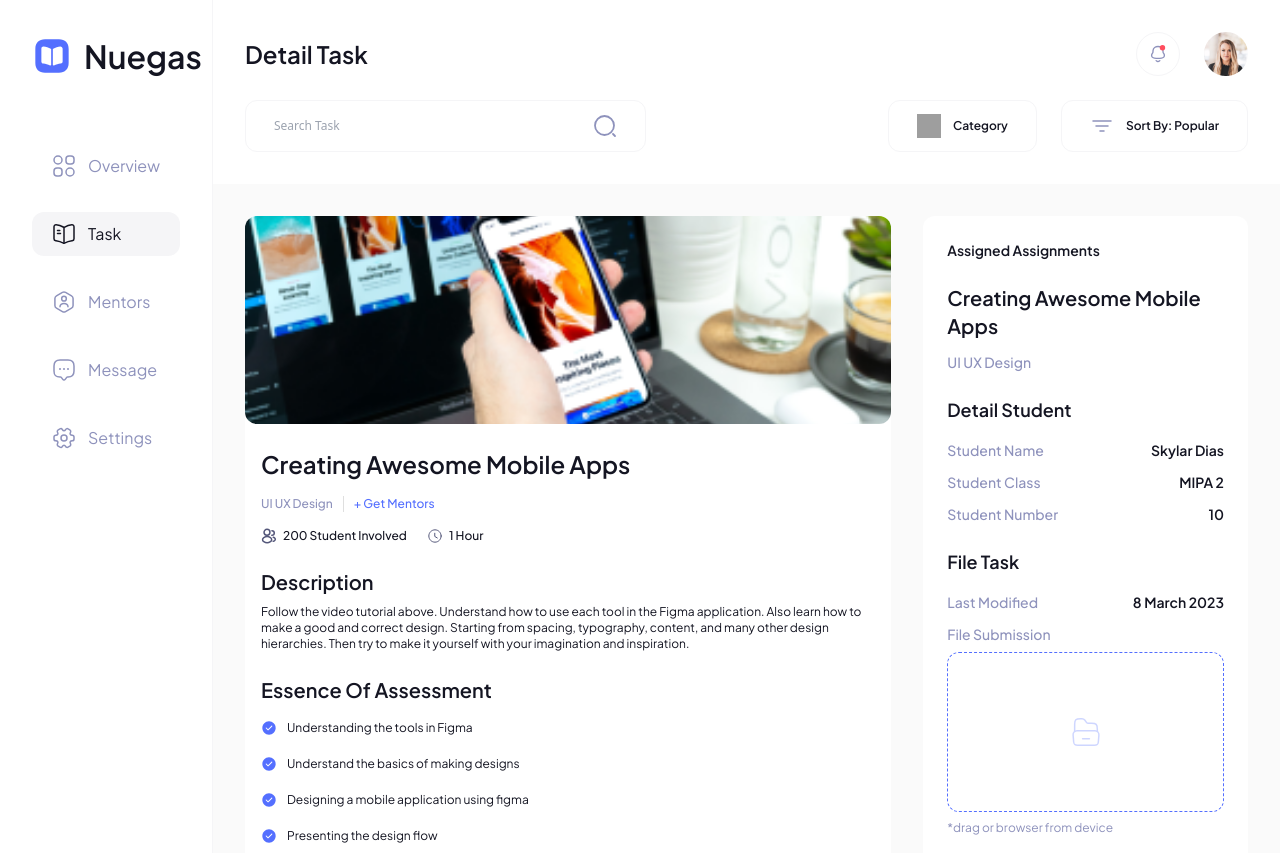
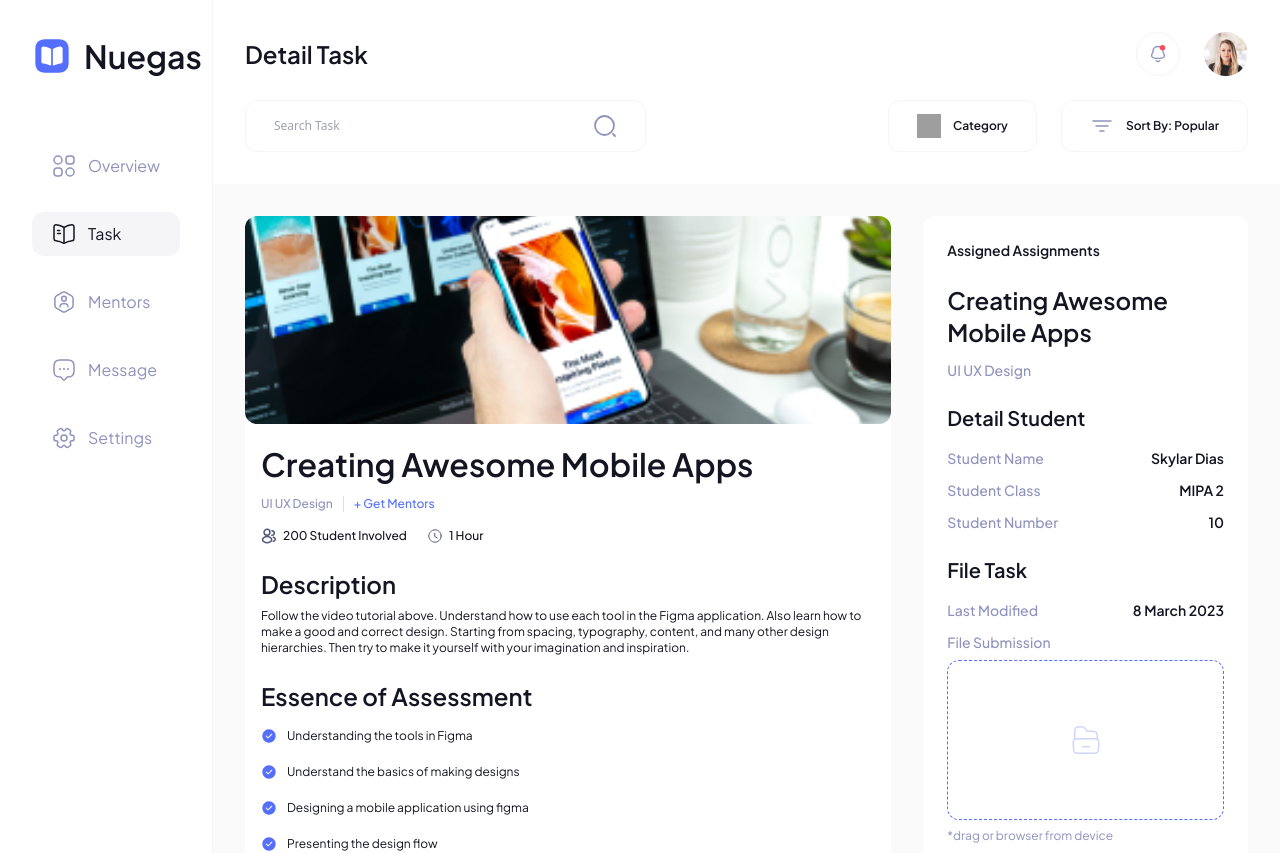
Before and after one commit to pujiragil/nuegas, a React (Vite) app: page /task/s in a window 1280 px wide. Shown: the top 853 px of the page. Built offline with nearby package versions, Linux system fonts and the light colour scheme; grey boxes are pictures that could not be loaded.

Commit message:
aplied Head component

```diff
--- a/src/components/Atoms/Assessment.tsx
+++ b/src/components/Atoms/Assessment.tsx
@@ -1,4 +1,5 @@
 import { FC } from "react";
+import Head from "./Head";
 
 interface AssessmentProps {
   assessments: string[];
@@ -7,7 +8,12 @@ interface AssessmentProps {
 const Assessment: FC<AssessmentProps> = ({ assessments }) => {
   return (
     <div className="space-y-4 px-4 text-secondary-100">
-      <h2 className="font-semibold text-xl">Essence Of Assessment</h2>
+      <Head
+        type="h2"
+        fontWeight="font-semibold"
+        fontSize={["text-xl", "md:text-2xl"]}
+        value="Essence of Assessment"
+      />
       <div className="space-y-5">
         {assessments.map((assessment, index) => (
           <div key={index} className="flex items-center gap-2.5">
--- a/src/components/Atoms/Description.tsx
+++ b/src/components/Atoms/Description.tsx
@@ -1,4 +1,5 @@
 import { FC } from "react";
+import Head from "./Head";
 
 interface DescriptionProps {
   description: string;
@@ -7,7 +8,12 @@ interface DescriptionProps {
 const Description: FC<DescriptionProps> = ({ description }) => {
   return (
     <div className="px-4 space-y-2 text-secondary-100">
-      <h2 className="text-xl font-semibold">Description</h2>
+      <Head
+        type="h2"
+        fontWeight="font-semibold"
+        fontSize={["text-xl", "md:text-2xl"]}
+        value="Description"
+      />
       <p className="font-base text-xs">{description}</p>
     </div>
   );
--- a/src/components/Card/Mentor/index.tsx
+++ b/src/components/Card/Mentor/index.tsx
@@ -1,4 +1,5 @@
 import { FC } from "react";
+import { Head } from "../../Atoms";
 
 interface MentorProps {
   avatar: string;
@@ -29,7 +30,7 @@ const Mentor: FC<MentorProps> = ({
             alt="profile"
           />
           <div className="space-y-1">
-            <h3 className="font-semibold text-secondary-100">{name}</h3>
+            <Head type="h3" fontSize="text-base" fontWeight="font-semibold" value={name} />
             <p className="text-xs font-normal text-secondary-200">{jobTitle}</p>
           </div>
         </div>
--- a/src/components/Card/Task/TaskDetail.tsx
+++ b/src/components/Card/Task/TaskDetail.tsx
@@ -1,3 +1,5 @@
+import { Head } from "../../Atoms";
+
 const TaskDetail = () => {
   return (
     <div className="bg-primary-300 p-8 flex flex-col gap-8 w-full md:w-5/12 lg:w-4/12">
@@ -26,9 +28,12 @@ const TaskDetail = () => {
             />
           </div>
           <div className="space-y-1">
-            <h3 className="font-semibold text-secondary-100">
-              Creating Awesome Mobile Apps
-            </h3>
+            <Head
+              type="h3"
+              fontSize="text-base"
+              fontWeight="font-semibold"
+              value="Creating Awesome Mobile Apps"
+            />
             <p className="text-xs font-medium text-secondary-200">
               UI/UX Designer
             </p>
--- a/src/components/Card/Task/TaskSubmission.tsx
+++ b/src/components/Card/Task/TaskSubmission.tsx
@@ -1,3 +1,5 @@
+import { Head } from "../../Atoms";
+
 const TaskSubmission = () => {
   return (
     <section className="w-full p-6 rounded-xl bg-primary-100 text-secondary-100 space-y-10 md:w-4/12">
@@ -5,14 +7,22 @@ const TaskSubmission = () => {
         <p className="text-sm font-semibold">Assigned Assignments</p>
 
         <div className="space-y-3">
-          <h2 className="text-xl font-semibold">
-            Creating Awesome Mobile Apps
-          </h2>
+          <Head
+            type="h2"
+            fontWeight="font-semibold"
+            fontSize={["text-xl", "md:text-2xl"]}
+            value="Creating Awesome Mobile Apps"
+          />
           <p className="text-secondary-300 text-sm font-medium">UI UX Design</p>
         </div>
 
         <div className="space-y-4">
-          <h3 className="text-lg font-semibold">Detail Student</h3>
+          <Head
+            type="h3"
+            fontWeight="font-semibold"
+            fontSize={["text-lg", "md:text-xl"]}
+            value="Detail Student"
+          />
           <div className="space-y-3 text-sm">
             <div className="flex items-center justify-between">
               <p className="font-medium text-secondary-300">Student Name</p>
@@ -30,7 +40,12 @@ const TaskSubmission = () => {
         </div>
 
         <div className="space-y-4">
-          <h3 className="text-lg font-semibold">File Task</h3>
+          <Head
+            type="h3"
+            fontWeight="font-semibold"
+            fontSize={["text-lg", "md:text-xl"]}
+            value="File Task"
+          />
           <div className="space-y-3 text-sm">
             <div className="flex items-center justify-between">
               <p className="text-secondary-300 font-medium">Last Modified</p>
--- a/src/components/Card/Task/index.tsx
+++ b/src/components/Card/Task/index.tsx
@@ -1,5 +1,6 @@
 import { FC } from "react";
 import { Link } from "react-router-dom";
+import { Head } from "../../Atoms";
 
 interface TaskProps {
   thumbnail: string;
@@ -29,7 +30,12 @@ const Task: FC<TaskProps> = ({
       </Link>
       <div className="space-y-1">
         <Link to="/task/s">
-          <h4 className="font-semibold text-secondary-100">{title}</h4>
+          <Head
+            type="h3"
+            fontSize="text-base"
+            fontWeight="font-semibold"
+            value={title}
+          />
         </Link>
         <p className="text-xs font-medium text-secondary-200">{category}</p>
       </div>
--- a/src/components/Layouts/ProfileLayout.tsx
+++ b/src/components/Layouts/ProfileLayout.tsx
@@ -1,4 +1,5 @@
 import { FC, ReactElement, ReactNode } from "react";
+import { Head } from "../Atoms";
 import ProfileNavigation from "../Profile/ProfileNavigation";
 
 interface ProfileLayoutProps {
@@ -26,9 +27,12 @@ const ProfileLayout: FC<ProfileLayoutProps> = ({
           className={`${children ? null : "pb-8"
             } px-6 space-y-2 order-2 md:order-1 md:p-0`}
         >
-          <h1 className="text-secondary-100 font-semibold text-2xl">
-            {titleProfile}
-          </h1>
+          <Head
+            type="h1"
+            fontSize={"text-2xl"}
+            fontWeight="font-semibold"
+            value={titleProfile}
+          />
           {descProfile && (
             <p className="font-medium text-secondary-200">{descProfile}</p>
           )}
--- a/src/components/Slider/Mentor/index.tsx
+++ b/src/components/Slider/Mentor/index.tsx
@@ -1,5 +1,6 @@
 import { Swiper, SwiperSlide, SwiperRef } from "swiper/react";
 import { Navigation } from "swiper";
+import { Head } from "../../Atoms";
 
 import "swiper/css";
 import "swiper/css/navigation";
@@ -56,9 +57,12 @@ const MentorSlider: FC<MentorSliderProps> = ({
   return (
     <div className="space-y-[18px]">
       <div className="flex items-center justify-between">
-        <h2 className="font-semibold text-secondary-100 text-xl md:text-2xl">
-          {heading}
-        </h2>
+        <Head
+          type="h2"
+          fontSize={["text-xl", "md:text-2xl"]}
+          fontWeight="font-semibold"
+          value={heading}
+        />
         <div className="flex items-center gap-2.5">
           <SliderButton
             handleClick={handlePrev}
--- a/src/components/Slider/Task/index.tsx
+++ b/src/components/Slider/Task/index.tsx
@@ -1,5 +1,6 @@
 import { Swiper, SwiperSlide, SwiperRef } from "swiper/react";
 import { Navigation } from "swiper";
+import { Head } from "../../Atoms";
 
 import "swiper/css";
 import "swiper/css/navigation";
@@ -55,9 +56,12 @@ const TaskSlider: FC<TaskSliderProps> = ({
   return (
     <div className="space-y-[18px]">
       <div className="flex items-center justify-between">
-        <h2 className="font-semibold text-secondary-100 text-xl md:text-2xl">
-          {heading}
-        </h2>
+        <Head
+          type="h2"
+          fontSize={["text-xl", "md:text-2xl"]}
+          fontWeight="font-semibold"
+          value={heading}
+        />
         <div className="flex items-center gap-2.5">
           <SliderButton
             handleClick={handlePrev}
--- a/src/pages/Mentors/index.tsx
+++ b/src/pages/Mentors/index.tsx
@@ -1,5 +1,6 @@
 import { Fragment } from "react";
 import { mentorSliders, mentorLists } from "../../utils/mentor";
+import { Head } from "../../components/Atoms";
 import SearchFilter from "../../components/Field/SearchFilter";
 import ProfileLayout from "../../components/Layouts/ProfileLayout";
 import MentorSlider from "../../components/Slider/Mentor";
@@ -22,9 +23,12 @@ const Mentors = () => {
         />
         <div className="space-y-[18px]">
           <div className="flex items-center justify-between">
-            <h2 className="font-semibold text-secondary-100 text-xl md:text-2xl">
-              Mentors
-            </h2>
+            <Head
+              type="h2"
+              fontSize={["text-xl", "text-2xl"]}
+              fontWeight="font-semibold"
+              value="Mentors"
+            />
           </div>
           <div className="grid gap-8 lg:grid-cols-3">
             {mentorLists.map((slide, index) => (
--- a/src/pages/Task/TaskDetail.tsx
+++ b/src/pages/Task/TaskDetail.tsx
@@ -4,6 +4,7 @@ import {
   Assessment,
   Description,
   Duration,
+  Head,
   Student,
   Thumbnail,
 } from "../../components/Atoms";
@@ -32,9 +33,12 @@ const TaskDetail = () => {
             <Thumbnail src="/task.png" />
 
             <div className="space-y-4 px-4">
-              <h1 className="font-semibold text-2xl text-secondary-100">
-                Creating Awesome Mobile Apps
-              </h1>
+              <Head
+                type="h1"
+                fontSize={["text-2xl", "md:text-3xl"]}
+                fontWeight="font-semibold"
+                value="Creating Awesome Mobile Apps"
+              />
               <div className="flex items-center text-xs font-medium">
                 <p className="pr-2.5 text-secondary-300 border-r border-[#DFDFDF]">
                   UI UX Design
```
